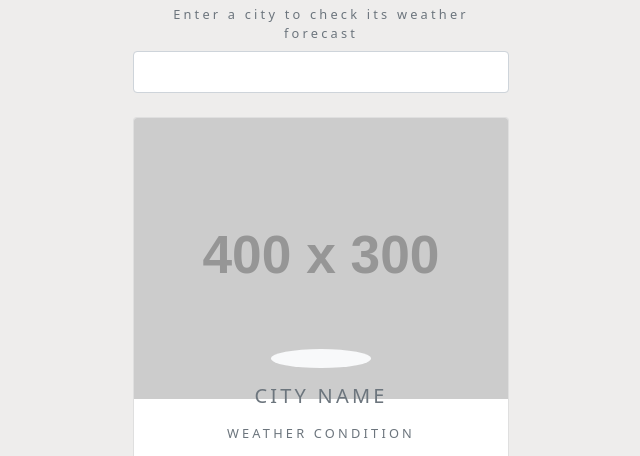
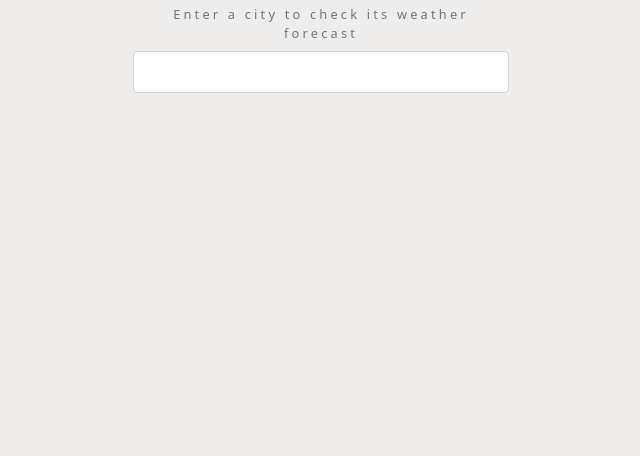
Before and after one commit to nurimartinez/weatherapp, a plain HTML site: page index.html in a window 1280 px wide. Shown: the part 115-571 px from the top of the page, without its empty margins (319-959 px from the left). Drawn offline with nearby package versions, Linux system fonts and the light colour scheme; placeholder pictures from the web are drawn by us.

Commit message:
Update index.html

```diff
--- a/index.html
+++ b/index.html
@@ -20,7 +20,7 @@
       <input type="text" name="city" class="form-control p-2">
     </form>
 
-    <div class="card shawdow-lg rounded">
+    <div class="card shawdow-lg rounded d-none">
       <img src="https://via.placeholder.com/400x300" class="daytime card-img-top">
       <div class="icon bg-light mx-auto text-center">
         <img src="" alt="">
```
